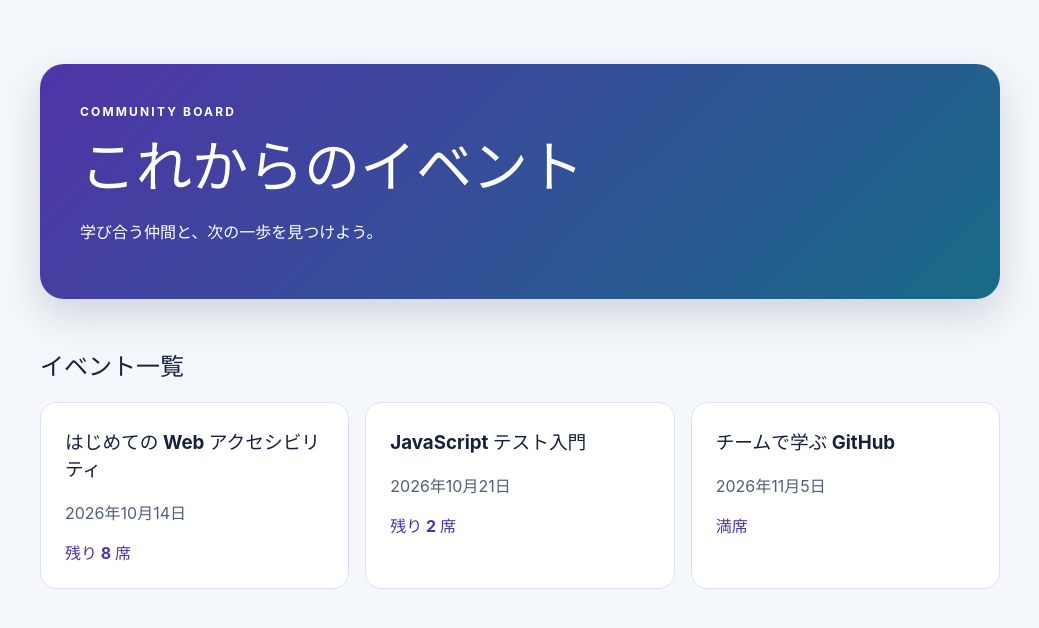
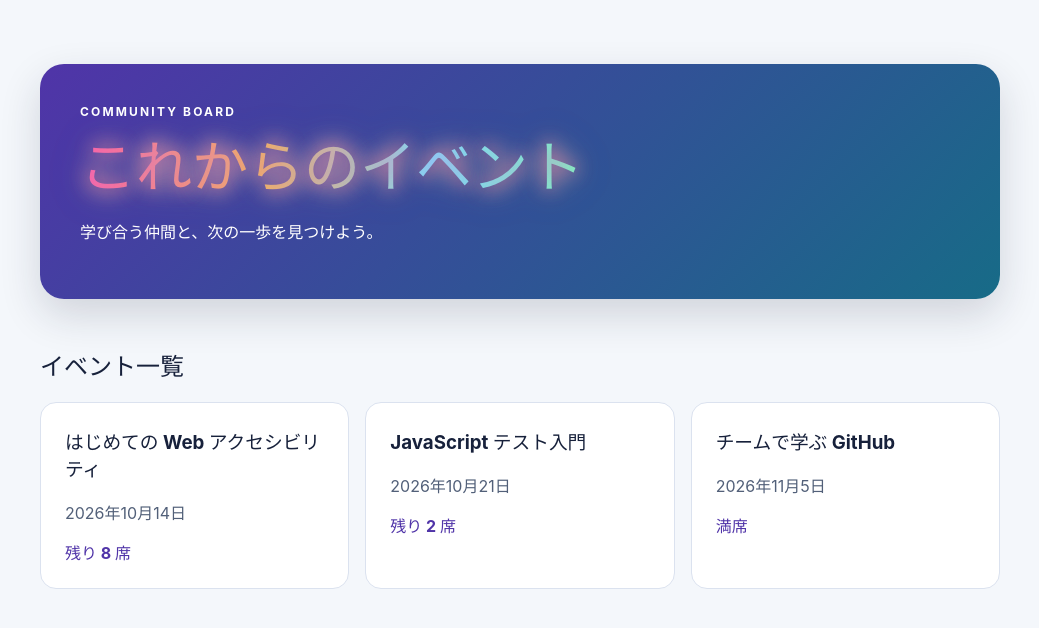
Before and after one commit to hattori-hironori2/github-cicd-workshop, a website built with Vite: page index.html in a window 1280 px wide. Shown: the whole page, without its empty margins (120-1159 px from the left). Built offline with nearby package versions, Linux system fonts and the light colour scheme.

Commit message:
出しに、虹色グラデーションと光るエフェクトを直接追加

```diff
--- a/index.html
+++ b/index.html
@@ -10,7 +10,7 @@
     <main class="container">
       <header class="hero">
         <p class="eyebrow">COMMUNITY BOARD</p>
-        <h1>これからのイベント</h1>
+        <h1 style="background: linear-gradient(90deg, #ff5ea8, #ffb84d, #7ce3ff, #7dffb0, #8c7dff, #ff5ea8); -webkit-background-clip: text; background-clip: text; color: transparent; text-shadow: 0 0 18px rgba(255, 94, 168, 0.7), 0 0 26px rgba(124, 227, 255, 0.5), 0 0 34px rgba(141, 125, 255, 0.5); filter: drop-shadow(0 0 10px rgba(255, 184, 77, 0.55));">これからのイベント</h1>
         <p>学び合う仲間と、次の一歩を見つけよう。</p>
       </header>
       <section aria-labelledby="event-list-title">
```
